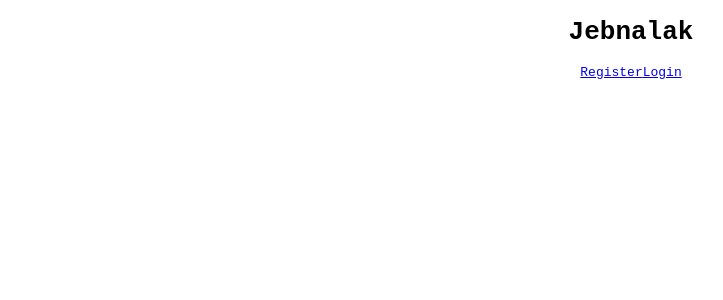
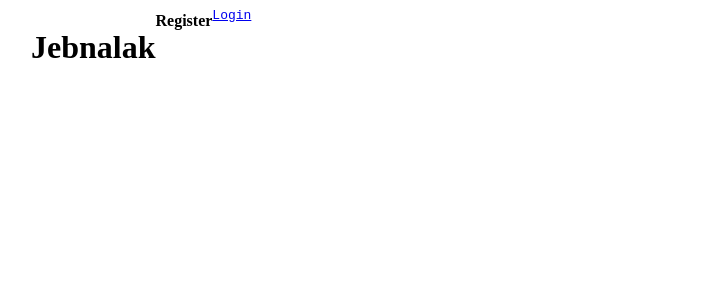
Before and after one commit to C4-Rubaalnadi/MERAKI_Academy_Project_5, a React (Create React App) app in the folder frontend/: page / in a window 1280 px wide. Shown: the top 300 px of the page, without its empty margins (9-732 px from the left). Built offline with nearby package versions, Linux system fonts and the light colour scheme.

Commit message:
update style to navigation

```diff
--- a/frontend/src/components/navigation/navigation.css
+++ b/frontend/src/components/navigation/navigation.css
@@ -1,3 +1,55 @@
-.navBar {
+.divNavigation {
     height: 10ch;
+    display: flex;
+    flex-direction: row;
 }
+
+.jebnalak {
+    margin-left: 2ch;
+    font-family: cursive;
+}
+
+.divLink {
+    margin-top: 4ch;
+    margin-left: 50%;
+    display: flex;
+    flex-direction: row;
+    gap: 5ch;
+}
+
+.divProfile {
+    display: flex;
+    flex-direction: row;
+}
+
+.divProfile:hover {
+    cursor: pointer;
+}
+
+#imgProfile {
+    font-size: 4ch;
+    /* margin-top: 0.1ch; */
+}
+
+.name {
+    margin-left: 0.5ch;
+    font-family: cursive;
+    font-weight: bold;
+    margin-top: 0.6ch;
+}
+
+.name:hover {
+    color: orangered;
+}
+
+.Link {
+    margin-top: 0.5ch;
+    font-family: cursive;
+    font-weight: bold;
+    text-decoration: none;
+    color: black;
+}
+
+.Link:hover {
+    color: orangered;
+}
```
